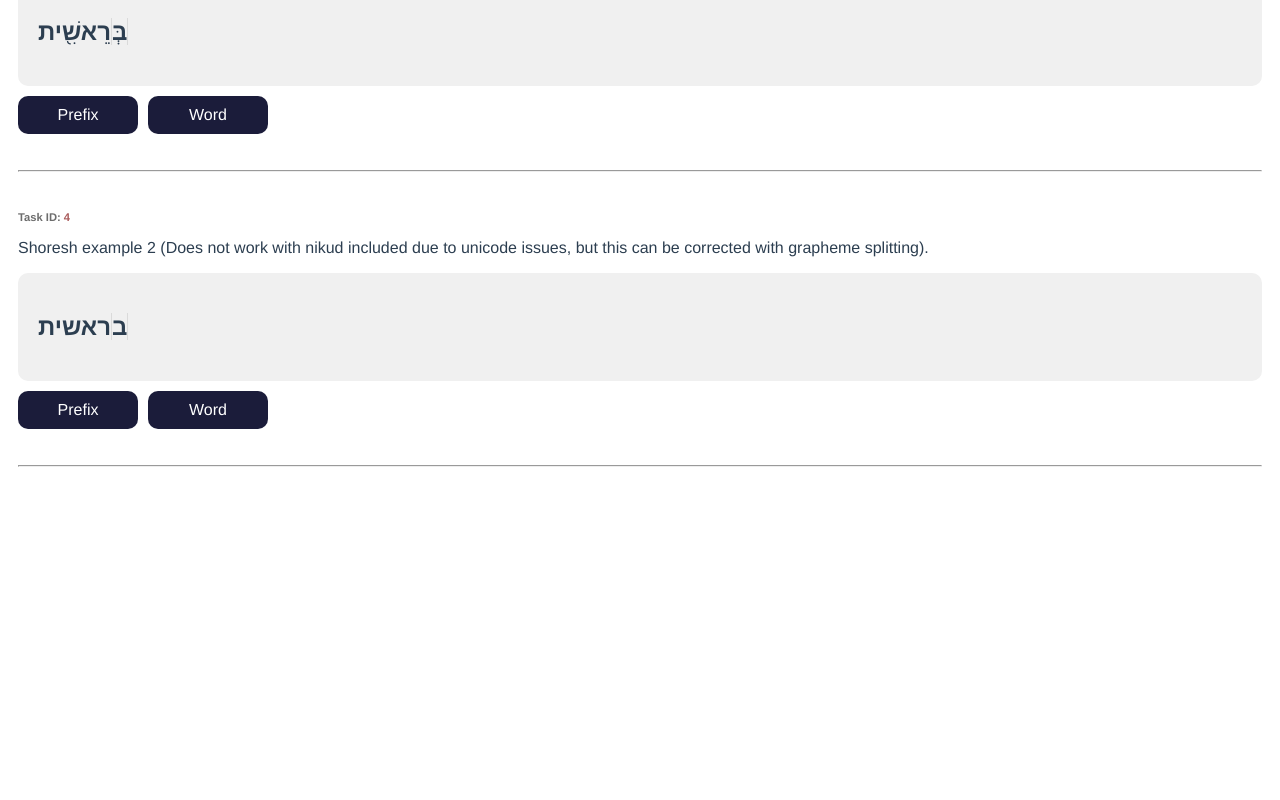
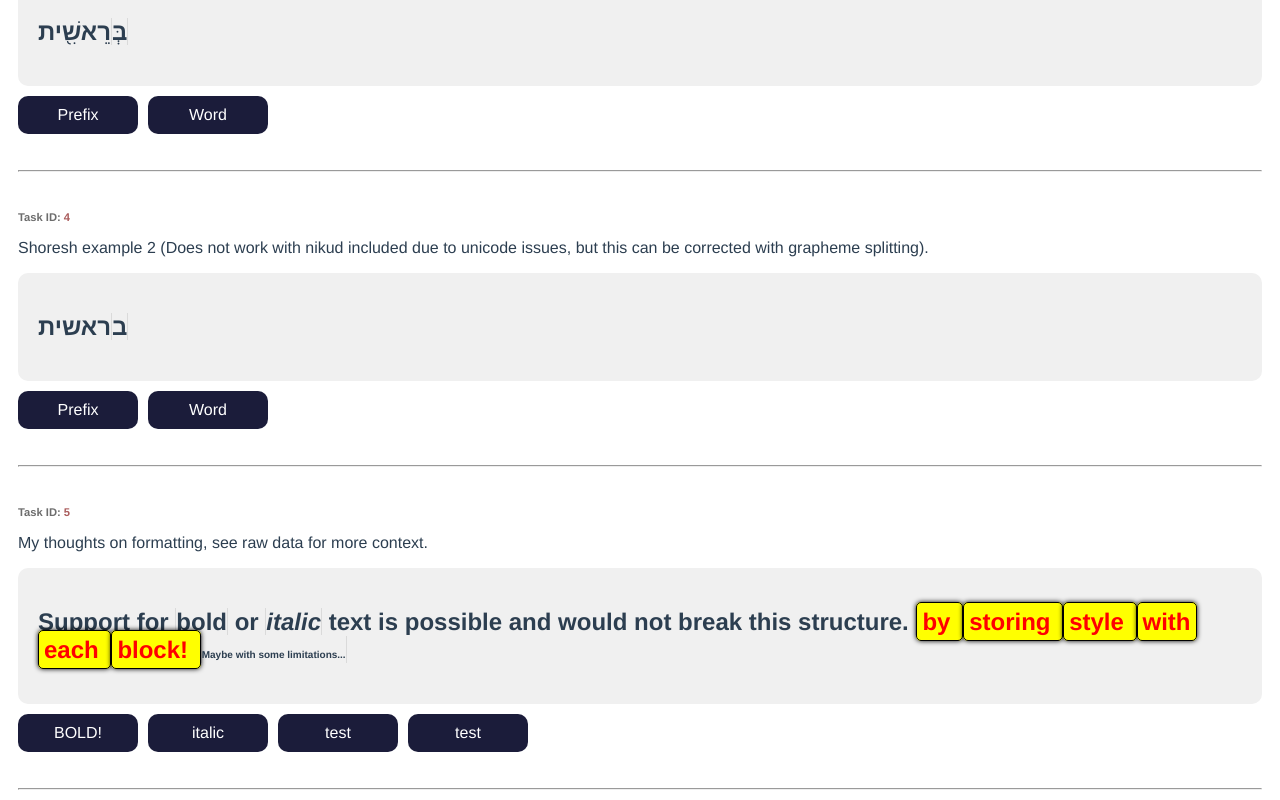
Before and after one commit to Colorkeys/VueSamlpes, a Vue app: page / in a window 1280 px wide. Shown: the part 1094-1894 px from the top of the page. Before the commit the page ends 1571 px from the top, so only its background shows below. Built offline with nearby package versions, Linux system fonts and the light colour scheme.

Commit message:
Support style

```diff
--- a/src/App.vue
+++ b/src/App.vue
@@ -23,7 +23,7 @@ export default {
             {
               text: "בְּרֵאשִׁ֖ית",
               match: "In the begining",
-              selectSplitChar: " ",
+              splitChar: " ",
             },
             {
               text: " ",
@@ -32,7 +32,7 @@ export default {
             {
               text: "בָּרָ֣א אֱלֹהִ֑ים",
               match: "hashem created",
-              selectSplitChar: " ",
+              splitChar: " ",
             },
             {
               text: " ",
@@ -41,7 +41,7 @@ export default {
             {
               text: "אֵ֥ת הַשָּׁמַ֖יִם",
               match: "the heaven",
-              selectSplitChar: " ",
+              splitChar: " ",
             },
             {
               text: " ",
@@ -50,7 +50,7 @@ export default {
             {
               text: "וְאֵ֥ת הָאָֽרֶץ׃",
               match: "and the earth",
-              selectSplitChar: " ",
+              splitChar: " ",
             },
           ],
         },
@@ -124,13 +124,66 @@ export default {
             {
               text: "ב",
               match: "Prefix",
-              selectSplitChar: "",
+              splitChar: "",
             },
             {
               text: "ראשית",
               match: "Word",
-              selectSplitChar: "",
+              splitChar: "",
             },
+          ],
+        },
+        {
+          id: 5,
+          description:
+            "My thoughts on formatting, see raw data for more context.",
+          data: [
+            {
+              text: "Support for ",
+            },
+            {
+              text: "bold",
+              match: "BOLD!",
+              style: {
+                fontWeight: "900",
+              },
+            },
+            {
+              text: " or ",
+            },
+            {
+              text: "italic",
+              match: "italic",
+              style: {
+                fontStyle: "italic",
+              },
+            },
+            {
+              text: " text is possible and would not break this structure. ",
+            },
+            {
+              text: "by storing style with each block!",
+              // Possible way to handle style. If its formatted as valid CSS, it could be dropped into the span!
+              style: {
+                backgroundColor: "yellow",
+                color: "red",
+                padding: "5px",
+                border: "1px solid black",
+                borderRadius: "5px",
+                boxShadow: "0px 0px 5px black",
+              },
+              splitChar: " ",
+              match: "test",
+            },
+            {
+              text: "Maybe with some limitations...",
+              // Possible way to handle style. If its formatted as valid CSS, it could be dropped into the span!
+              style: {
+                fontSize: "10px",
+              },
+              splitChar: " ",
+              match: "test",
+            }
           ],
         },
       ],
--- a/src/components/SelectableText.vue
+++ b/src/components/SelectableText.vue
@@ -3,6 +3,7 @@
     class="selectable"
     :class="{ selected: selected }"
     @click="click"
+    v-bind:style="styleObj"
     >{{ str }}</span
   >
 </template>
@@ -13,6 +14,7 @@ export default {
   props: {
     str: String,
     blockIndex: Number,
+    styleObj: Object,
   },
   data: function () {
     return {
@@ -22,7 +24,7 @@ export default {
   methods: {
     click: function () {
       this.selected = !this.selected;
-      this.$emit('clicked', {
+      this.$emit("clicked", {
         selected: this.selected,
         key: this.$vnode.key,
         blockIndex: this.blockIndex,
--- a/src/components/Task.vue
+++ b/src/components/Task.vue
@@ -1,6 +1,6 @@
 <template>
   <div class="task">
-    <br>
+    <br />
     <p id="id">
       Task ID: <span id="id_id">{{ task.id }}</span>
     </p>
@@ -15,19 +15,26 @@
           :key="index"
           class="selectBlock"
         >
-          <span v-if="matchBlock.match === null">{{ matchBlock.text }}</span>
+          <span
+            v-if="!('match' in matchBlock) || matchBlock.match === null"
+            :style="matchBlock.style"
+          >
+            {{ matchBlock.text }}
+          </span>
 
           <SelectableText
             v-else
-            v-for="(s, i) in 'selectSplitChar' in matchBlock
-              ? matchBlock.text.split(matchBlock.selectSplitChar)
+            v-for="(s, i) in 'splitChar' in matchBlock
+              ? matchBlock.text.split(matchBlock.splitChar)
               : [matchBlock.text]"
             :key="i"
             :blockIndex="index"
             :str="
-              s + (matchBlock.selectSplitChar ? matchBlock.selectSplitChar : '')
+              s.replace('\n', '<br>') +
+              (matchBlock.splitChar ? matchBlock.splitChar : '')
             "
             @clicked="selectableTextClicked"
+            :styleObj="matchBlock.style"
           />
         </span>
       </h2>
@@ -36,7 +43,7 @@
     <div class="answers">
       <template v-for="(matchBlock, index) in task.data">
         <div
-          v-if="matchBlock.match !== null"
+          v-if="'match' in matchBlock && matchBlock.match !== null"
           :key="index"
           class="matchAnswer"
           @click="answerSelected(index)"
@@ -45,7 +52,7 @@
         </div>
       </template>
     </div>
-    <br>
+    <br />
     <hr />
   </div>
 </template>
@@ -92,9 +99,8 @@ export default {
         index: index,
         selectedBlocks: [
           ...Array(
-            this.task.data[index].text.split(
-              this.task.data[index].selectSplitChar
-            ).length
+            this.task.data[index].text.split(this.task.data[index].splitChar)
+              .length
           ).keys(),
         ],
       };
@@ -135,7 +141,7 @@ export default {
 
 .textBox {
   padding: 20px;
-  background-color: rgb(240, 240, 240);;
+  background-color: rgb(240, 240, 240);
   border-radius: 10px;
 }
 
```
